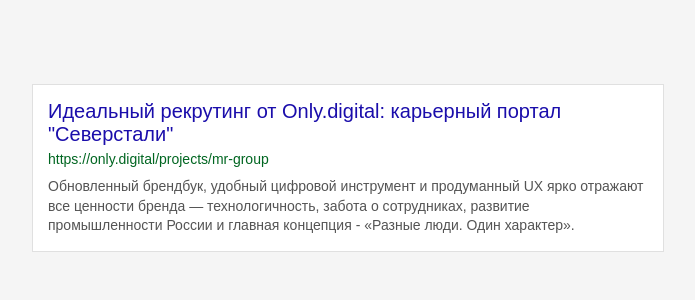
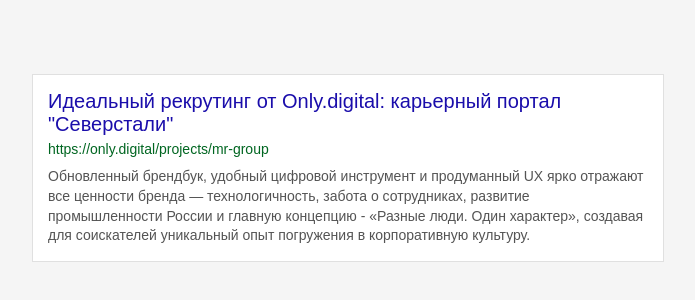
Before and after one commit to blue-trrrraktor/Only.digital-Severstal, a plain HTML site: page index.html in a window 1280 px wide. Shown: the part 232-532 px from the top of the page, without its empty margins (292-987 px from the left). Drawn offline with Linux system fonts and the light colour scheme.

Commit message:
Update index.html

```diff
--- a/index.html
+++ b/index.html
@@ -25,7 +25,7 @@
             https://only.digital/projects/mr-group
         </div>
         <div style="color: #545454; font-size: 14px; line-height: 1.4;">
-            Обновленный брендбук, удобный цифровой инструмент и продуманный UX ярко отражают все ценности бренда — технологичность, забота о сотрудниках, развитие промышленности России и главная концепция - «Разные люди. Один характер».
+            Обновленный брендбук, удобный цифровой инструмент и продуманный UX ярко отражают все ценности бренда — технологичность, забота о сотрудниках, развитие промышленности России и главную концепцию - «Разные люди. Один характер», создавая для соискателей уникальный опыт погружения в корпоративную культуру.
         </div>
     </div>
 </body>
```
